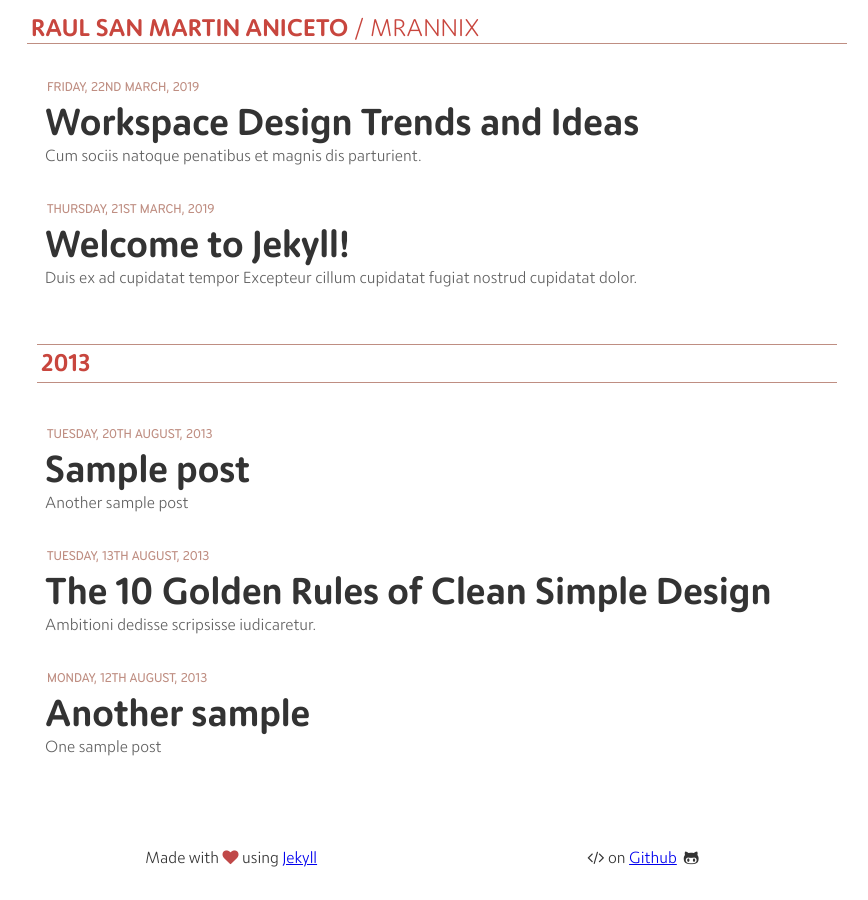
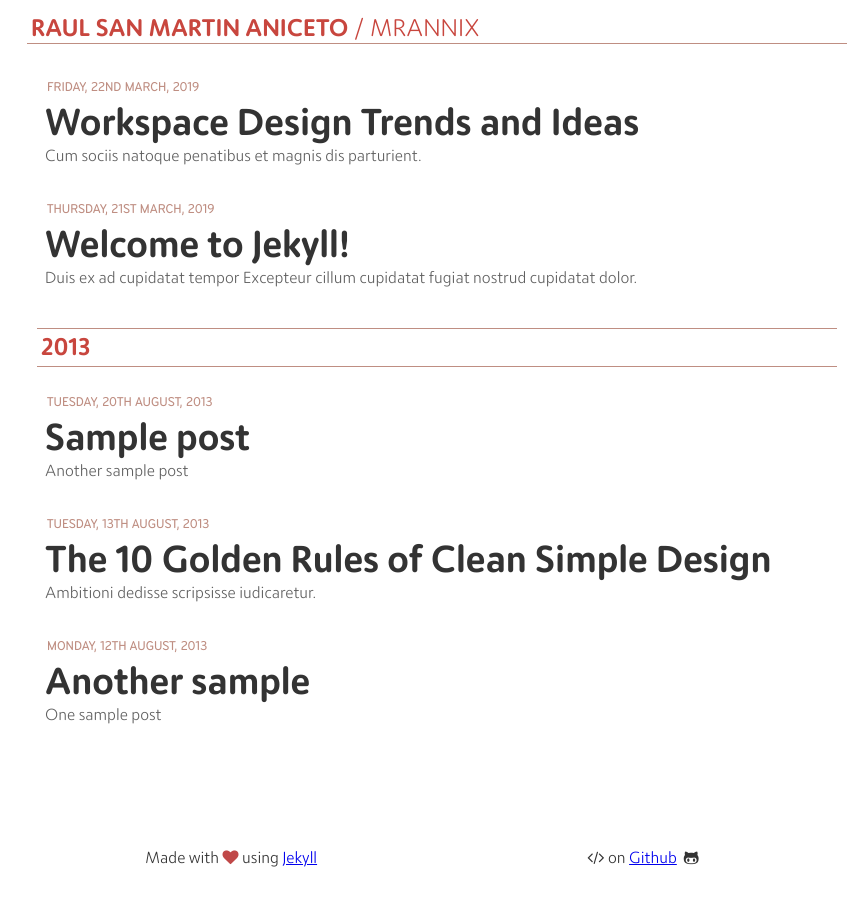
Before and after one commit to MrAnnix/MrAnnix.github.io, a Jekyll site: the page built from blog.html, in a window 1280 px wide. Shown: the whole page, without its empty margins (203-1071 px from the left). Built offline with Jekyll 4.4.1, drawn with Linux system fonts in a browser that asks for light colours.

Commit message:
Update _blog-index.scss

```diff
--- a/_sass/_blog-index.scss
+++ b/_sass/_blog-index.scss
@@ -4,7 +4,7 @@
  * ------------------------------------------------------------------- */
 
 .blog-year {
-    margin: 3rem 0 2rem;
+    margin: 2rem 0 1rem;
     border-top: 1px solid #bf8e82;
     border-bottom: 1px solid #bf8e82;
     padding: 4px;
```
